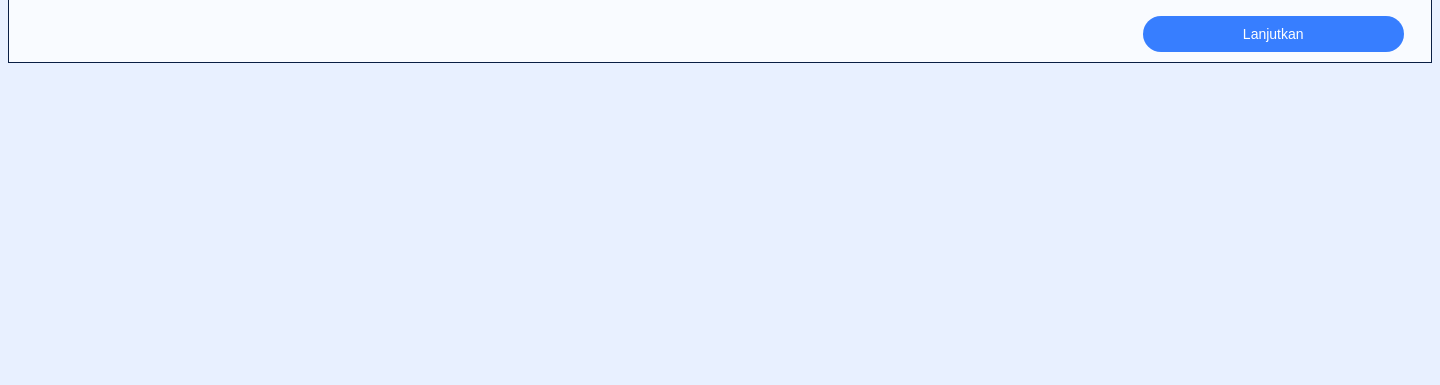
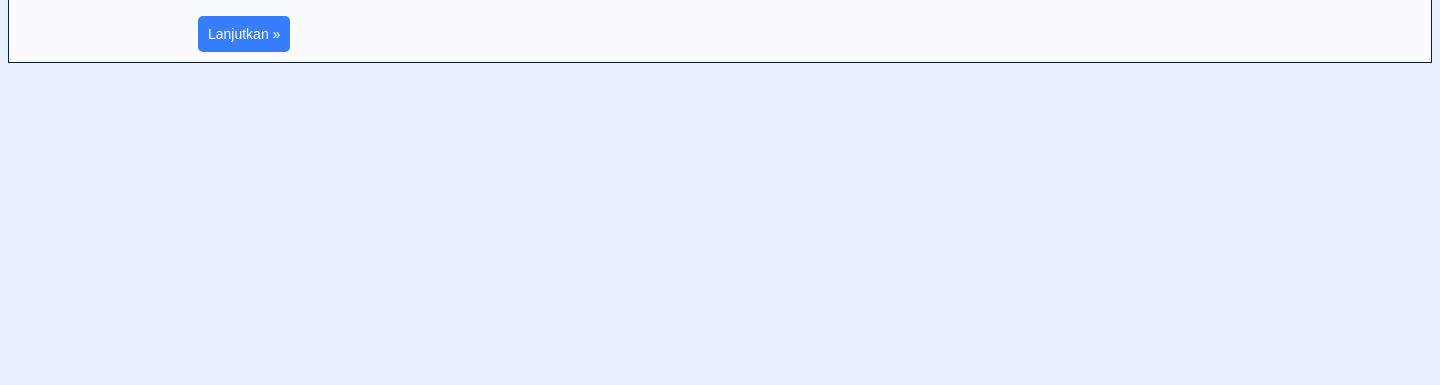
Before and after one commit to Alifan12/Kelompok6_TiketPesawat, a CodeIgniter 4 app: template app/Views/refund.php in a window 1440 px wide. Shown: the part 415-800 px from the top of the page. Run offline with PHP 8.4 and a stand-in for CodeIgniter, Linux system fonts and the light colour scheme; the template is opened without the code that fills it, so the values that code supplies are empty; some libraries are stand-ins or nearby versions.

Commit message:
Lalu Ardita Arip comit

```diff
--- a/app/Views/refund.php
+++ b/app/Views/refund.php
@@ -11,7 +11,6 @@
     <title>SWINGS.com</title>
 
 </head>
-
 
 <body>
     <nav class="navbar">
@@ -57,11 +56,16 @@
                 <p>04.30</p>
             </div>
             <div class="re">
-                <button>Bisa Refund</button>
+                <a href="HomeAccController"><button onclick="myFunction()">Refund</button></a>
             </div>
         </div>
-        <button class="kol7">Lanjutkan</button>
+        <a href="HomeAccController"> <button class="kol7" onclick="myFunction()">Lanjutkan &raquo;</button> </a>
     </div>
+    <script>
+        function myFunction() {
+            alert("Refund berhasil di lakukan");
+        }
+    </script>
 </body>
 
 </html>
--- a/public/css/Refund.css
+++ b/public/css/Refund.css
@@ -189,14 +189,15 @@ h1 {
   background-color: #377eff;
   border: none;
   color: white;
-  border-radius: 20px;
-  padding: 10px 100px;
+  border-radius: 5px;
+  padding: 10px 10px;
   text-align: center;
   text-decoration: none;
   font-size: 14px;
   margin-top: 10px;
   margin-bottom: 10px;
-  margin-left: 30cm;
+  margin-left: 5cm;
+  margin-right: 5cm;
 }
 .container .atas1 {
   width: 81%;
```
